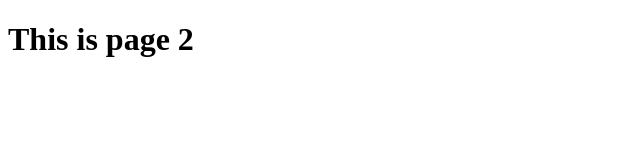
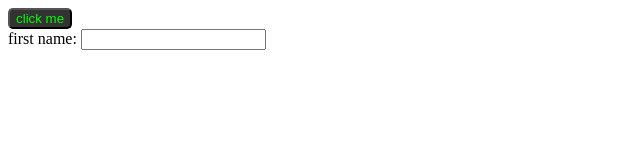
Before and after one commit to jgooco/website-tutorial-stuff, a plain HTML site: page page2.html in a window 1280 px wide. Shown: the whole page, without its empty margins (0-640 px from the left). Drawn offline with Linux system fonts and the light colour scheme.

Commit message:
learning buttons and forms

```diff
--- a/page2.html
+++ b/page2.html
@@ -4,9 +4,18 @@
     <meta charset="UTF-8">
     <meta http-equiv="X-UA-Compatible" content="IE=edge">
     <meta name="viewport" content="width=device-width, initial-scale=1.0">
-    <title>Document</title>
+    <title>Page 2</title>
 </head>
 <body>
-    <h1>This is page 2</h1>
+    <a href = "https://www.google.com">
+        <button style = "background-color: #333333; color: #00FF00; border-radius: 5px;">click me</button>
+    </a>
+
+    <form>
+        <label for="fname">first name:</label>
+        <input type="text">
+    </form>
+
+
 </body>
 </html>
```
Also changed, not shown: iframe.html (added, +15 -0 lines).
